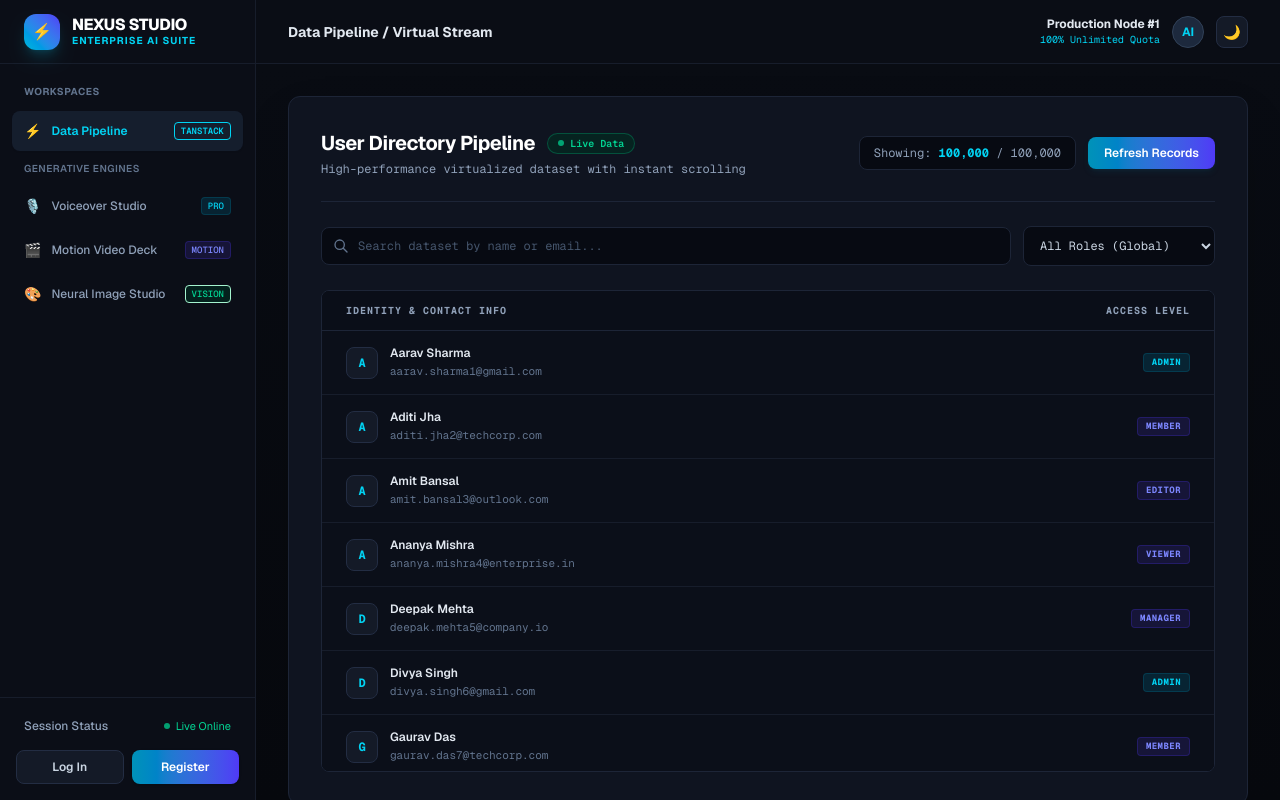
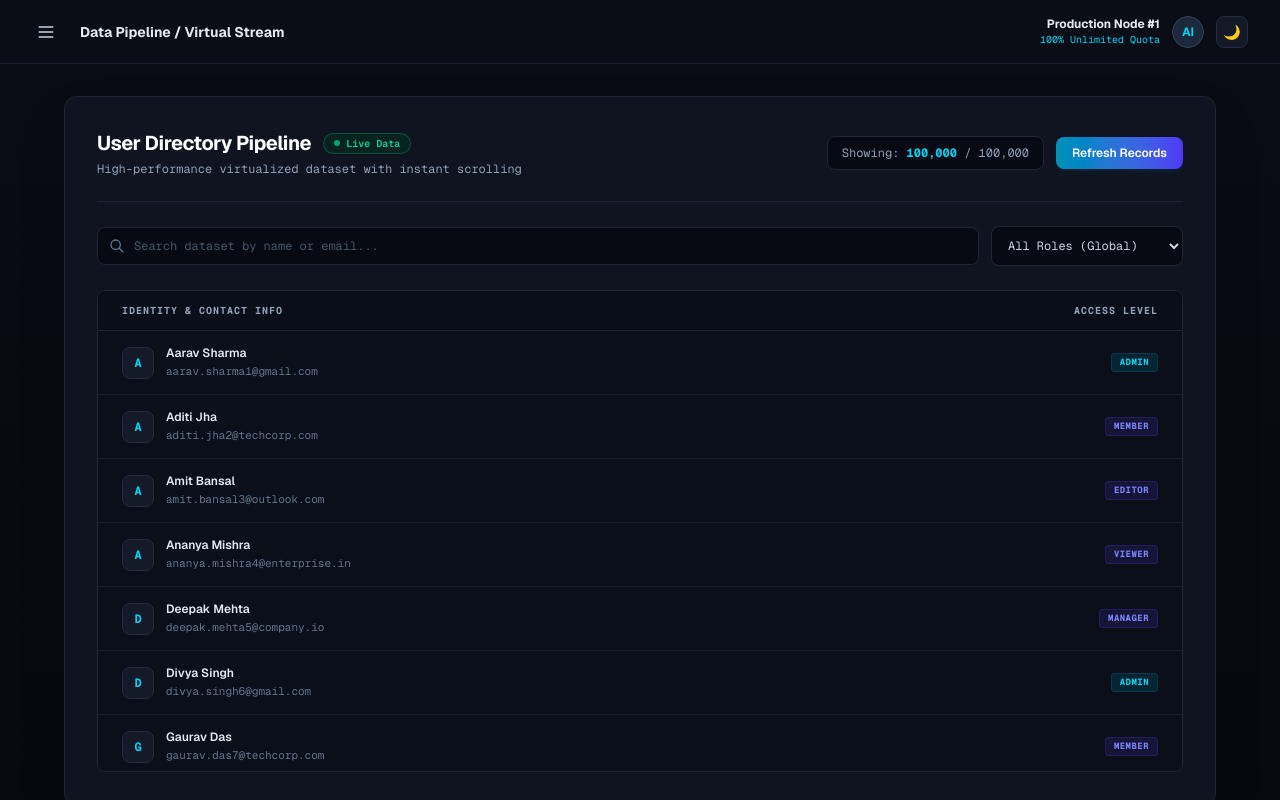
Before and after one commit to viomjeet/nexus-ai-workspace, a Next.js app: page / in a window 1280 px wide. Built offline with nearby package versions, Linux system fonts and the light colour scheme.

Commit message:
responsive

```diff
--- a/src/app/page.tsx
+++ b/src/app/page.tsx
@@ -13,6 +13,14 @@ export default function StudioApp() {
   const [navItems] = useState<any[]>(NavItemList);
   const [sidebarOpen, setSidebarOpen] = useState(false);
 
+  const handleNavSelect = (itemId: string) => {
+    setActiveNav(itemId);
+    // Auto-close overlay drawer on mobile screens only
+    if (typeof window !== "undefined" && window.innerWidth < 768) {
+      setSidebarOpen(false);
+    }
+  };
+
   const navMenuClass = (activeNav: string, type: string) => {
     const selectedNav =
       activeNav === type
@@ -26,18 +34,21 @@ export default function StudioApp() {
       {/* Mobile Backdrop Overlay */}
       {sidebarOpen && (
         <div
-          className="fixed inset-0 bg-black/60 backdrop-blur-xs z-40 md:hidden transition-opacity"
+          className="fixed inset-0 bg-black/60 backdrop-blur-xs z-40 md:hidden transition-opacity duration-300"
           onClick={() => setSidebarOpen(false)}
           aria-hidden="true"
         />
       )}
 
-      {/* 1. SIDEBAR (Collapsible Drawer on Mobile, Fixed Sidebar on Desktop) */}
+      {/* 1. SIDEBAR (Collapsible Drawer on Mobile, Collapsible Panel on Tablet & Desktop) */}
       <aside
-        className={`fixed inset-y-0 left-0 z-50 w-72 max-w-[85vw] border-r border-slate-200 dark:border-[#171d2b] bg-white dark:bg-[#0b0e17] flex flex-col justify-between shrink-0 transform transition-transform duration-300 ease-in-out md:static md:w-64 md:translate-x-0 ${
-          sidebarOpen ? "translate-x-0 shadow-2xl" : "-translate-x-full md:translate-x-0"
+        className={`fixed inset-y-0 left-0 z-50 h-full bg-white dark:bg-[#0b0e17] flex flex-col justify-between shrink-0 transition-all duration-300 ease-in-out md:static overflow-hidden ${
+          sidebarOpen
+            ? "w-72 max-w-[85vw] translate-x-0 shadow-2xl border-r border-slate-200 dark:border-[#171d2b] md:w-64 md:translate-x-0 md:shadow-none md:opacity-100 pointer-events-auto"
+            : "-translate-x-full w-72 max-w-[85vw] md:translate-x-0 md:w-0 md:border-r-0 md:opacity-0 pointer-events-none"
         }`}
       >
+        <div className="w-72 md:w-64 h-full flex flex-col justify-between shrink-0 overflow-hidden">
           <div className="flex flex-col min-h-0 flex-1">
             {/* Sidebar Header */}
             <div className="h-16 flex items-center justify-between px-5 md:px-6 border-b border-slate-200 dark:border-[#171d2b] shrink-0">
@@ -55,11 +66,12 @@ export default function StudioApp() {
                 </div>
               </div>
 
-            {/* Mobile Close Button */}
+              {/* Close / Collapse Button (Active on ALL screen sizes when sidebar is open) */}
               <button
                 onClick={() => setSidebarOpen(false)}
-              className="p-1.5 -mr-1 rounded-lg text-slate-400 hover:text-slate-700 dark:text-slate-400 dark:hover:text-white hover:bg-slate-100 dark:hover:bg-slate-800 transition md:hidden cursor-pointer"
-              aria-label="Close sidebar"
+                className="p-1.5 -mr-1 rounded-lg text-slate-400 hover:text-slate-700 dark:text-slate-400 dark:hover:text-white hover:bg-slate-100 dark:hover:bg-slate-800 transition cursor-pointer"
+                aria-label="Collapse sidebar"
+                title="Collapse sidebar"
               >
                 <svg className="w-5 h-5" fill="none" stroke="currentColor" viewBox="0 0 24 24">
                   <path strokeLinecap="round" strokeLinejoin="round" strokeWidth={2} d="M6 18L18 6M6 6l12 12" />
@@ -91,10 +103,7 @@ export default function StudioApp() {
                   return (
                     <button
                       key={item.id}
-                    onClick={() => {
-                      setActiveNav(item.id);
-                      setSidebarOpen(false);
-                    }}
+                      onClick={() => handleNavSelect(item.id)}
                       className={navMenuClass(activeNav, item.id)}
                     >
                       <div className="flex items-center gap-2.5 min-w-0">
@@ -135,6 +144,7 @@ export default function StudioApp() {
               </button>
             </div>
           </div>
+        </div>
       </aside>
 
       {/* 2. MAIN WORKSPACE */}
@@ -142,11 +152,16 @@ export default function StudioApp() {
         {/* Header */}
         <header className="h-16 border-b border-slate-200 dark:border-[#171d2b] bg-white dark:bg-[#0a0d15] flex items-center justify-between px-3.5 sm:px-6 md:px-8 shrink-0 min-w-0">
           <div className="flex items-center gap-2.5 sm:gap-4 min-w-0">
-            {/* Hamburger Button for Mobile */}
+            {/* Hamburger / Sidebar Toggle Button (on ALL screen sizes: mobile, tablet, desktop) */}
             <button
-              onClick={() => setSidebarOpen(true)}
-              className="p-2 -ml-1 rounded-lg text-slate-600 hover:text-slate-900 hover:bg-slate-100 dark:text-slate-300 dark:hover:text-white dark:hover:bg-slate-800 transition md:hidden cursor-pointer shrink-0"
-              aria-label="Open Navigation Menu"
+              onClick={() => setSidebarOpen((prev) => !prev)}
+              className={`p-2 -ml-1 rounded-lg transition-colors cursor-pointer shrink-0 ${
+                sidebarOpen
+                  ? "bg-slate-100 text-cyan-600 dark:bg-slate-800 dark:text-cyan-400"
+                  : "text-slate-600 hover:text-slate-900 hover:bg-slate-100 dark:text-slate-300 dark:hover:text-white dark:hover:bg-slate-800"
+              }`}
+              aria-label={sidebarOpen ? "Collapse navigation sidebar" : "Expand navigation sidebar"}
+              title={sidebarOpen ? "Collapse sidebar" : "Expand sidebar"}
             >
               <svg className="w-5 h-5" fill="none" stroke="currentColor" viewBox="0 0 24 24">
                 <path strokeLinecap="round" strokeLinejoin="round" strokeWidth={2} d="M4 6h16M4 12h16M4 18h16" />
```
Lines whose indentation alone changed are shown as unchanged.
